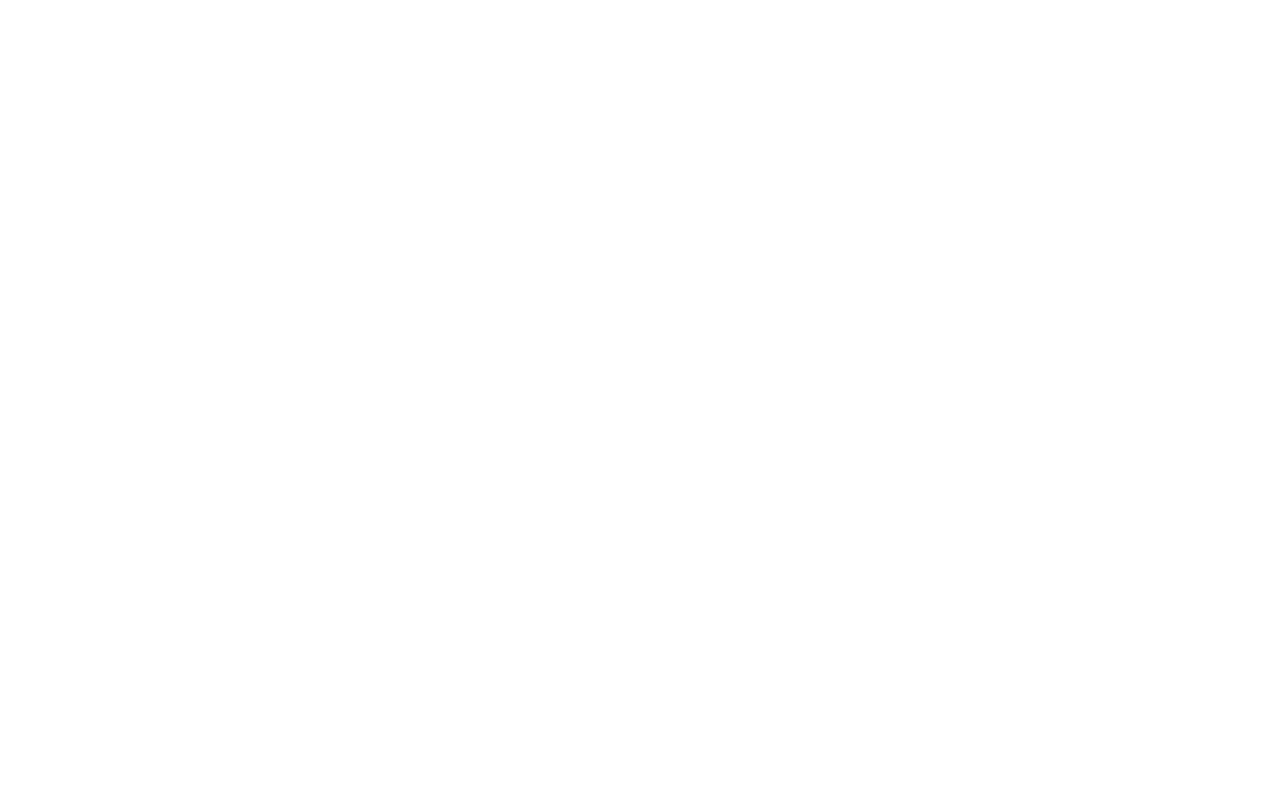
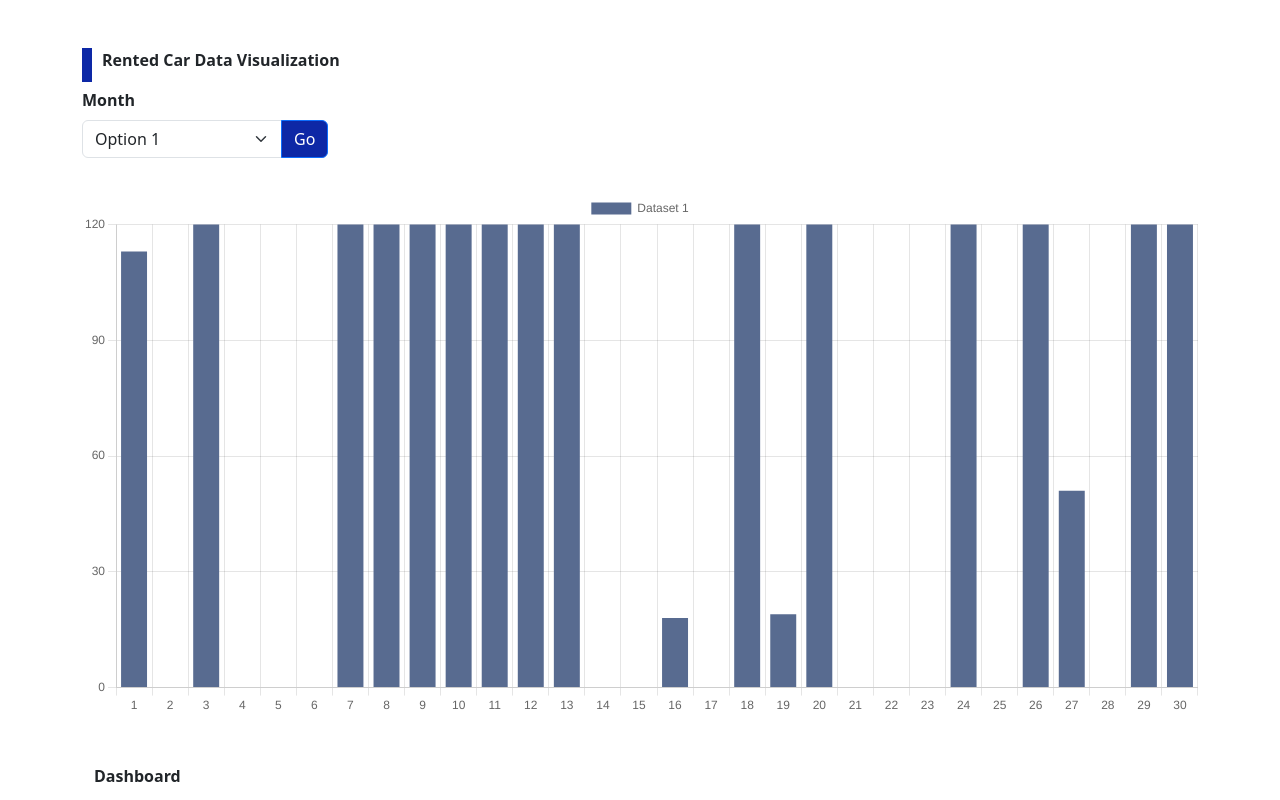
Before and after one commit to singgihseptiann/kelompok1-platinum-cms, a React (Create React App) app: page / in a window 1280 px wide. Before the commit this address had no page. Shown: the top 800 px of the page. Built offline with nearby package versions, Linux system fonts and the light colour scheme.

Commit message:
resolve conflict package-lock.json

```diff
--- a/src/App.js
+++ b/src/App.js
@@ -6,12 +6,13 @@ import React from "react";
 import { BrowserRouter, Routes, Route } from "react-router-dom";
 import Login from "./pages/Login";
 import BarChartComponent from "./component/barChart";
-import MyTable from "./component/myTable";
+
 
 function App() {
   return (
     <BrowserRouter>
       <Routes>
+      <Route path="" element={<BarChartComponent />} />
         <Route path="login" element={<Login />} />
       </Routes>
     </BrowserRouter>
```
Also changed, not shown: 1 other file (tests, documents, lock files or other folders).
